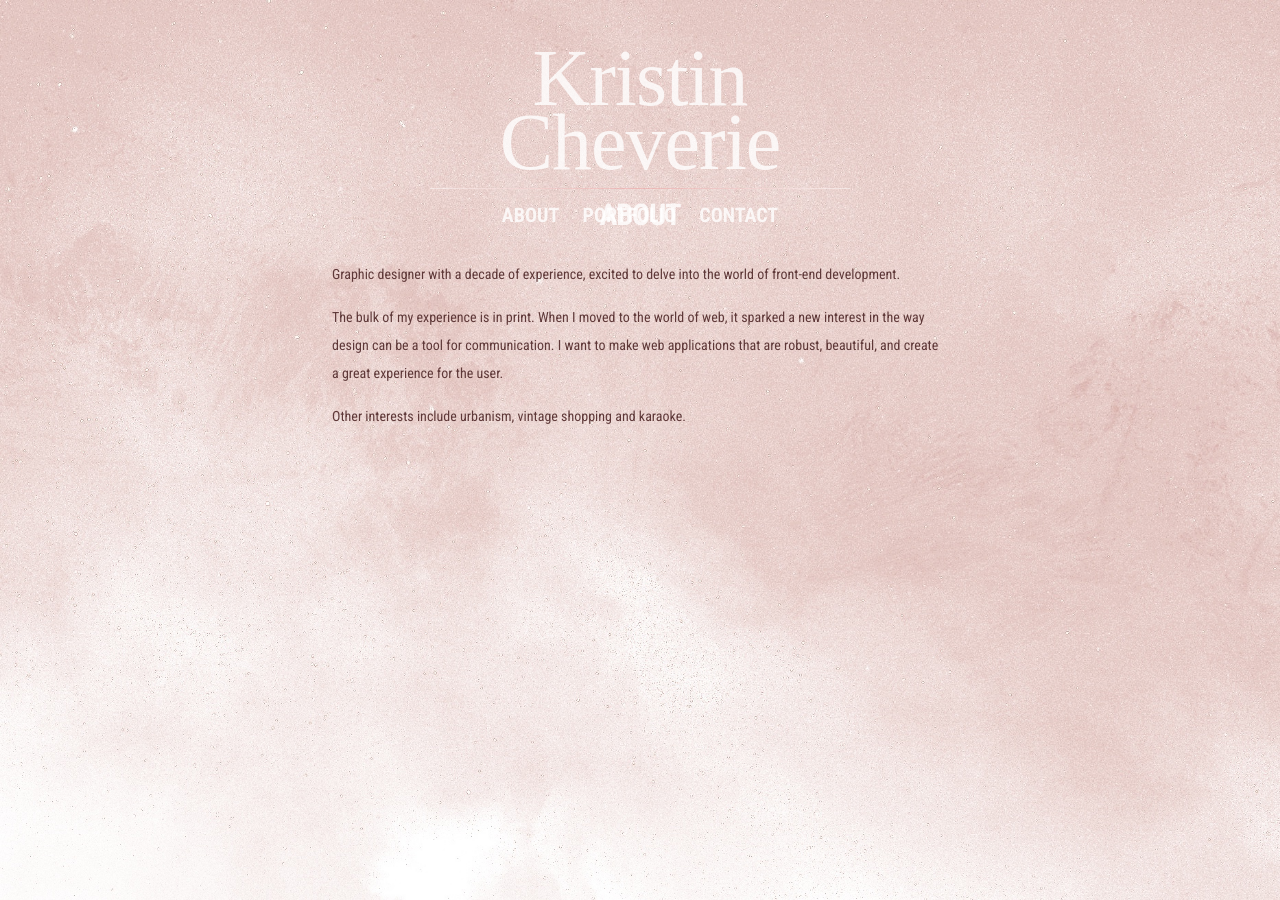
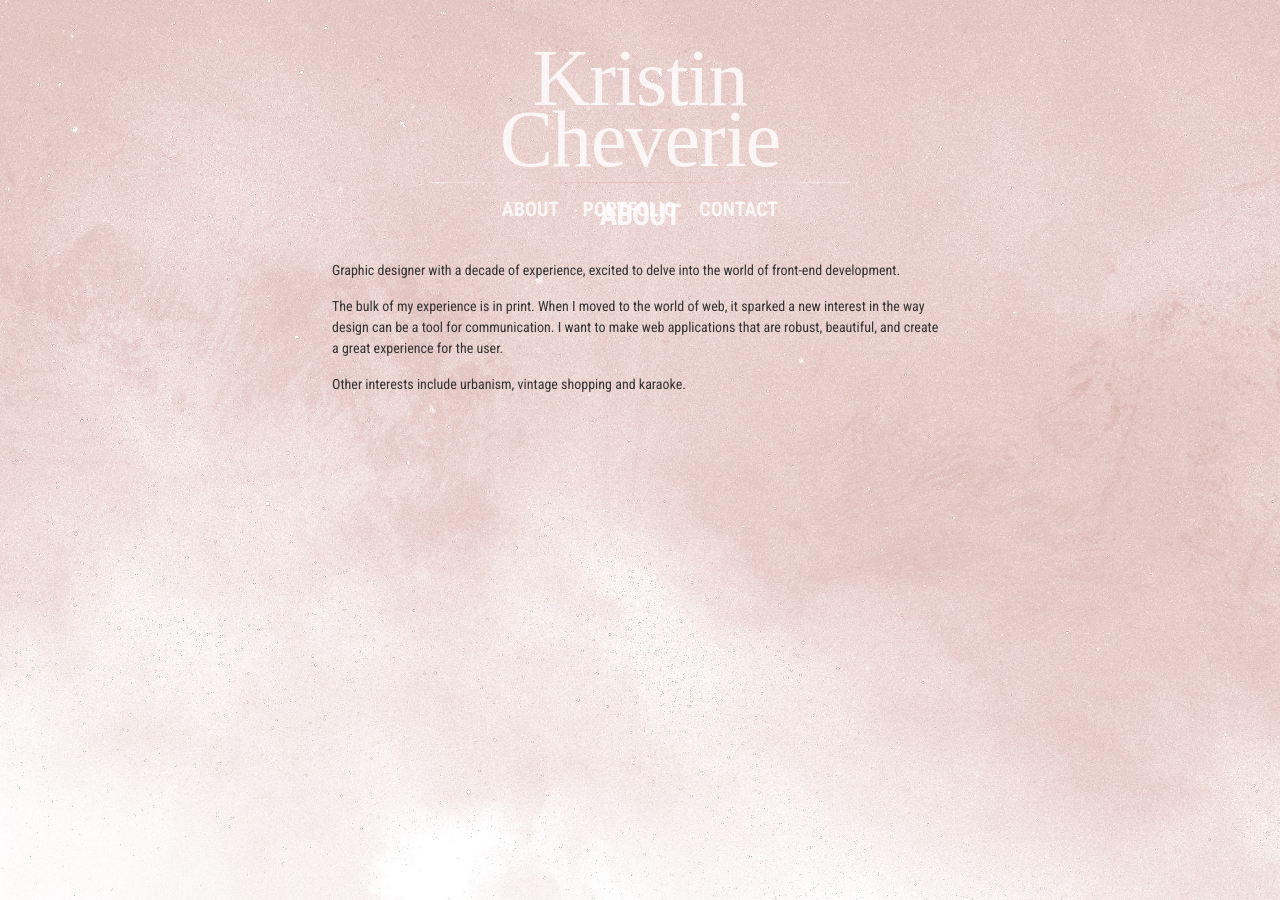
Before and after one commit to kcheverie/kcheverie.github.io, a Jekyll site: the page built from 01_about.md, in a window 1280 px wide. Built offline with Jekyll 4.4.1, drawn with Linux system fonts in a browser that asks for light colours; nearby versions of some CDN libraries; some web fonts are replaced; comment, search, counter and statistics services are not loaded.

Commit message:
Added files via upload

```diff
--- a/css/main.scss
+++ b/css/main.scss
@@ -11,11 +11,11 @@ $head-font-family: 'Stalemate', cursive;
 $base-font-size:   14px;
 $base-font-weight: 400;
 $small-font-size:  $base-font-size * 0.875;
-$base-line-height: 2;
+$base-line-height: 1.5;
 
 $spacing-unit:     30px;
 
-$text-color:       #5E3838;
+$text-color:       #333;
 $background-color: #fdfdfd;
 $brand-color:      #2a7ae2;
 
```
